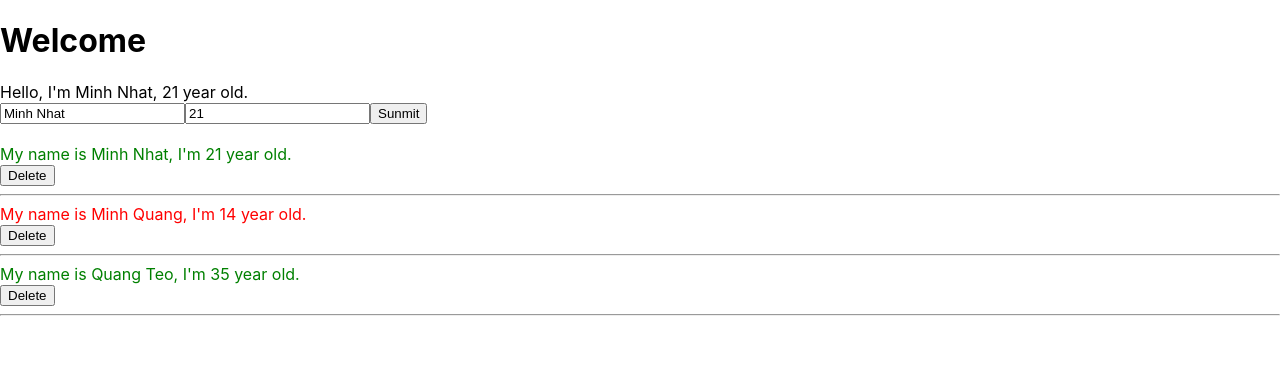
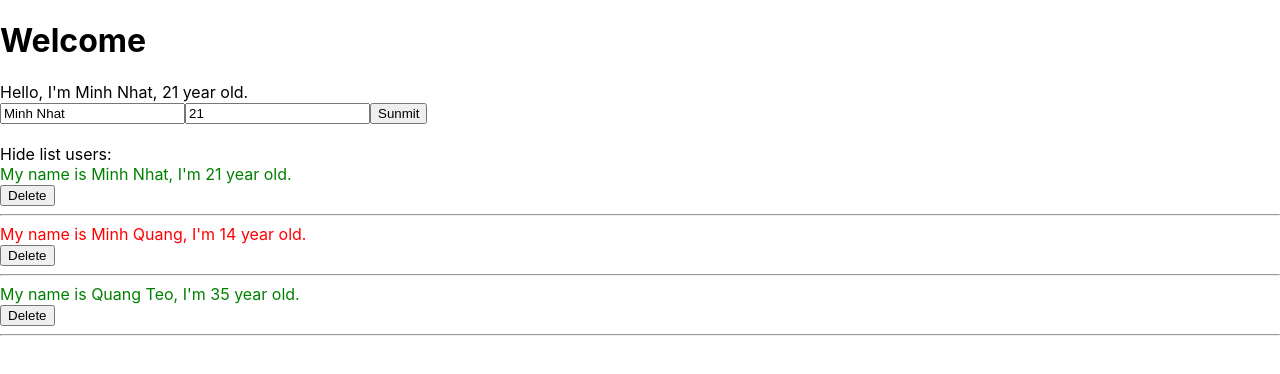
Before and after one commit to Minhnhat21/demo-react-project, a React (Create React App) app: page / in a window 1280 px wide. Shown: the top 374 px of the page. Built offline with nearby package versions, Linux system fonts and the light colour scheme.

Commit message:
video-35: useState

```diff
--- a/src/components/DisplayInfor.js
+++ b/src/components/DisplayInfor.js
@@ -1,4 +1,4 @@
-import React from "react";
+import React, { useState } from "react";
 import './DisplayInfo.scss';
 import logo from './../logo.svg';
 
@@ -52,10 +52,22 @@ const DisplayInfor = (props) => {
     //destructing array/object
     const { listUsers } = props;
 
+    //destructing assigment
+    const [isShowListUser, setIsShowListUser] = useState(true);
+
+    const handleShowHide = () => {
+        setIsShowListUser(!isShowListUser)
+    }
     return(
         <div className="display-user-controller">
-            {true &&
-                <div>
+
+            <div>
+                <span onClick={() => handleShowHide()}>
+                    {isShowListUser ? "Hide " : "Show "} list users:
+                </span>
+            </div>
+            {isShowListUser &&
+                <>
                     {
                         listUsers.map((user) => {
                             return (
@@ -69,7 +81,7 @@ const DisplayInfor = (props) => {
                             )
                         })
                     }
-                </div>
+                </>
             }
         </div>
     )
```
